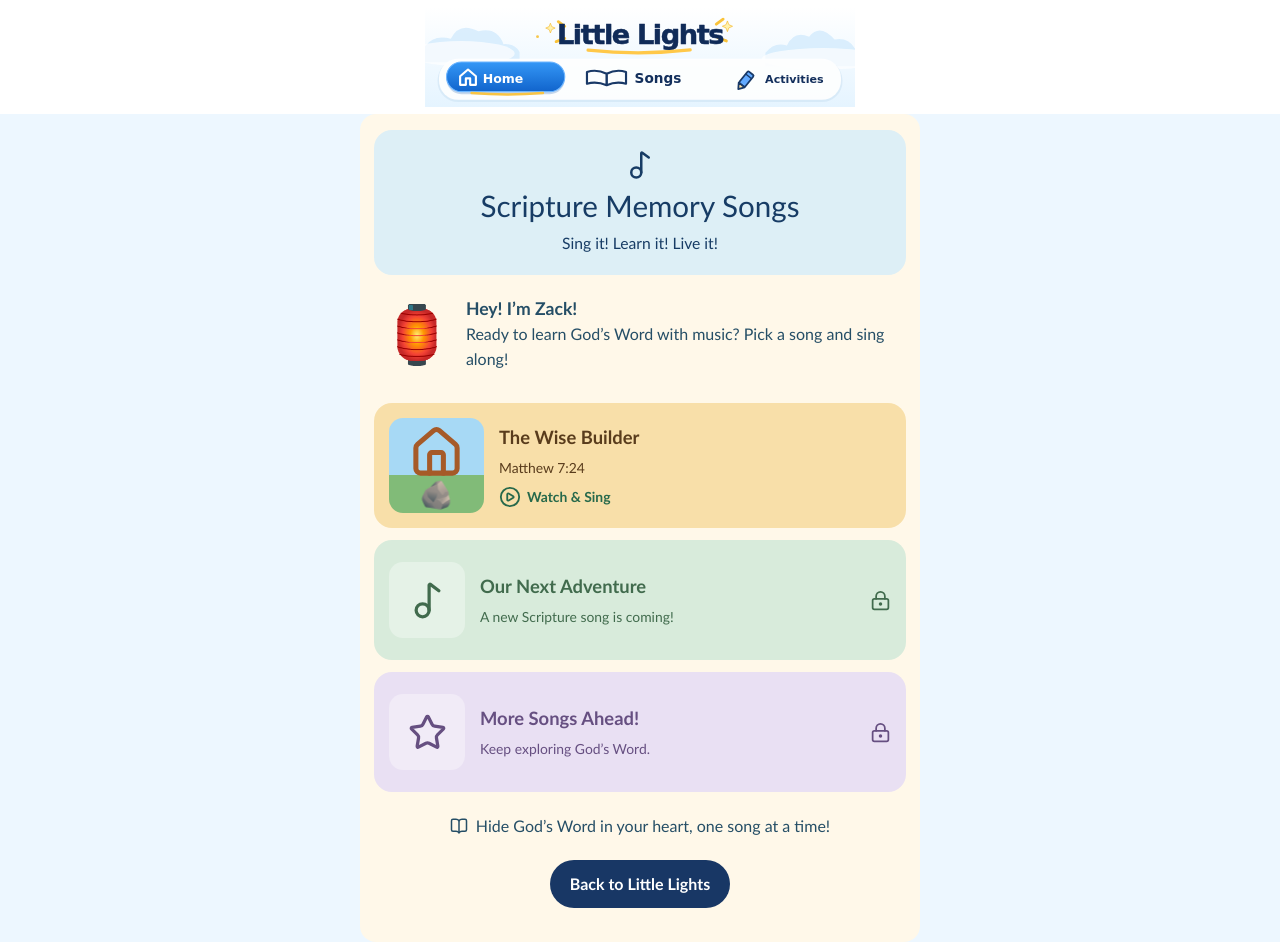
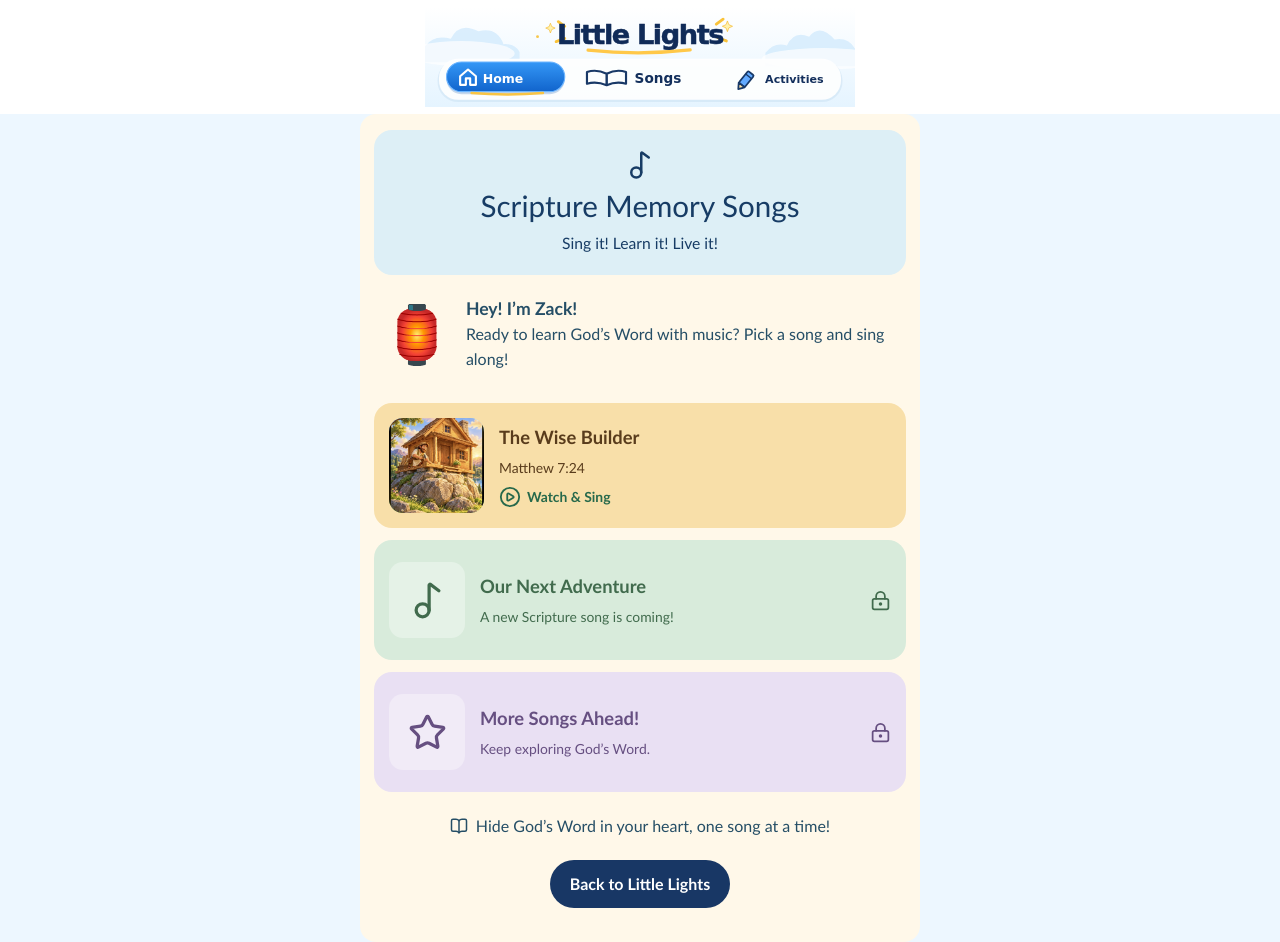
Before and after one commit to BlazinB52/the-prayer-whiteboard, a Next.js app: page /littlelights/scripture-songs in a window 1280 px wide. Built offline with nearby package versions, Linux system fonts and the light colour scheme.

Commit message:
Show uploaded Wise Builder artwork on Scripture Songs card

```diff
--- a/app/littlelights/scripture-songs/page.tsx
+++ b/app/littlelights/scripture-songs/page.tsx
@@ -1,5 +1,6 @@
+import Image from "next/image";
 import Link from "next/link";
-import { BookOpen, House, LockKeyhole, Music2, PlayCircle, Star } from "lucide-react";
+import { BookOpen, LockKeyhole, Music2, PlayCircle, Star } from "lucide-react";
 import styles from "../littlelights.module.css";
 
 export const metadata = {
@@ -20,7 +21,7 @@ export default function ScriptureSongsPage() {
         <p><strong>Hey! I’m Zack!</strong><br />Ready to learn God’s Word with music? Pick a song and sing along!</p>
       </div>
       <Link href="/littlelights/mat_724" className={styles.songsSongCard}>
-        <span className={styles.songsPicture} aria-hidden="true"><House size={55} strokeWidth={2.2} /><span className={styles.songsRock}>🪨</span></span>
+        <span className={styles.songsPicture}><Image src="/images/littlelights/littlelights-wise-builder-card.webp" alt="A wooden house built on a solid rocky foundation" width={95} height={95} style={{ width: "100%", height: "100%", objectFit: "cover", borderRadius: "14px" }} /></span>
         <span className={styles.songsCardText}><strong>The Wise Builder</strong><span>Matthew 7:24</span><span className={styles.songsPlay}><PlayCircle size={22} /> Watch &amp; Sing</span></span>
       </Link>
       <div className={styles.songsFutureCard}>
```
